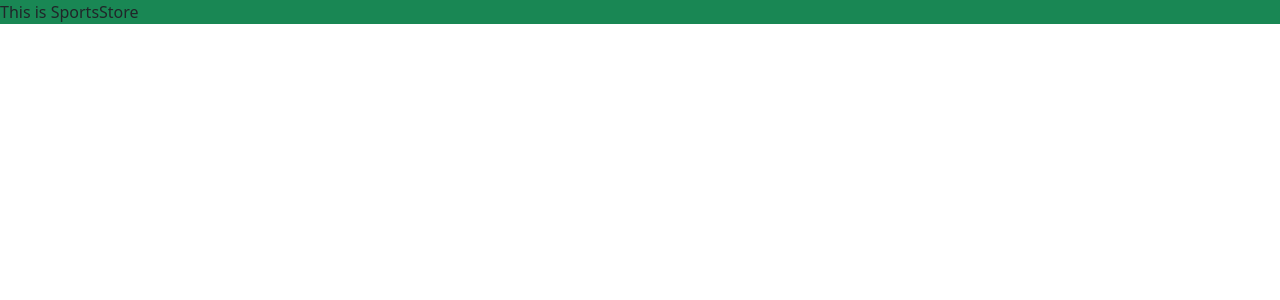
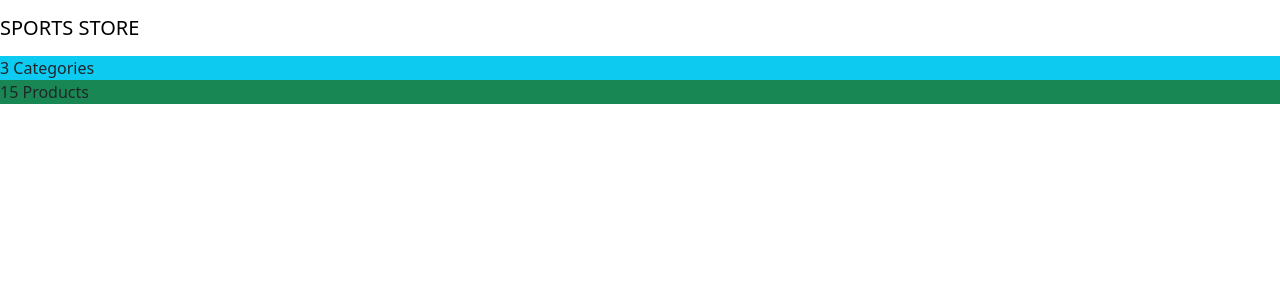
Before and after one commit to biblelamp/JavaScriptExercises, an Angular app in the folder Angular/SportStore/: page / in a window 1280 px wide. Shown: the top 300 px of the page. Built offline with nearby package versions, Linux system fonts and the light colour scheme.

Commit message:
included store module

```diff
--- a/Angular/SportStore/src/app/app.component.ts
+++ b/Angular/SportStore/src/app/app.component.ts
@@ -2,8 +2,6 @@ import { Component } from '@angular/core';
 
 @Component({
   selector: 'app',
-  template: `<div class="bg-success p-a-1 text-xs-center">
-                This is SportsStore
-            </div>`
+  template: '<store></store>'
 })
 export class AppComponent { }
```
Also changed, not shown: Angular/SportStore/src/app/app.module.ts (+3 -6 lines).
